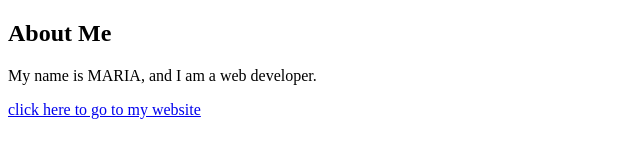
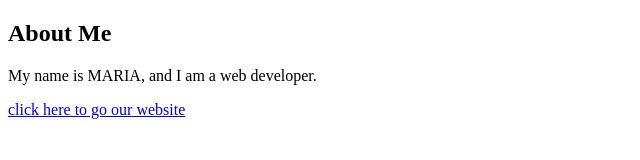
Before and after one commit to KeneuweLekhari/FNB-APP-ACADEMY, a plain HTML site: page Week 1/Websites/about.html in a window 1280 px wide. Shown: the full height of the page, 0-640 px from the left. Drawn offline with Linux system fonts and the light colour scheme.

Commit message:
Update about.html

```diff
--- a/Week 1/Websites/about.html
+++ b/Week 1/Websites/about.html
@@ -6,6 +6,6 @@
     <body>
         <h2>About Me</h2>
         <p>My name is MARIA, and I am a web developer.</p>
-        <a href="index.html">click here to go to my website</a>
+        <a href="index.html">click here to go our website</a>
     </body>
 </html>
```
